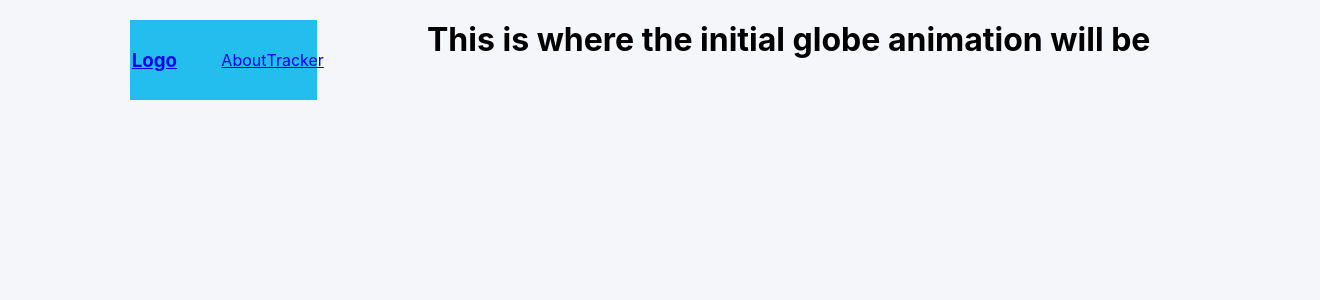
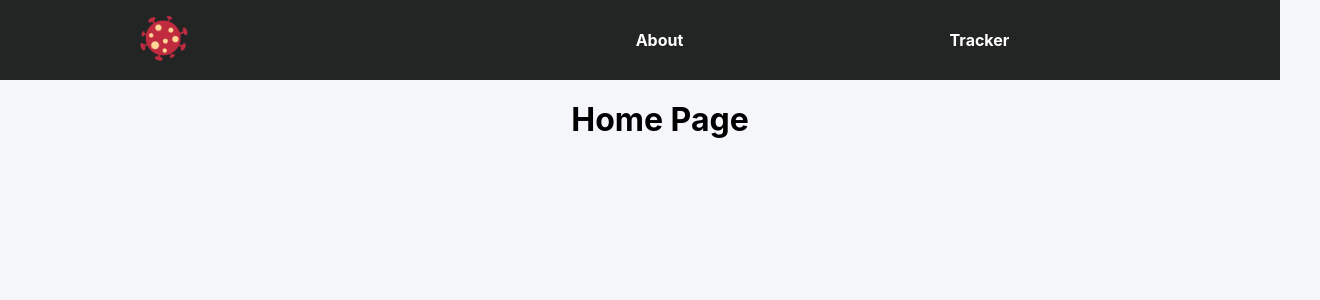
Before and after one commit to pairofAces/covid-vault, a React (Create React App) app: page / in a window 1280 px wide. Shown: the top 300 px of the page, 1320 px wide, since content can reach past the window. Built offline with nearby package versions, Linux system fonts and the light colour scheme.

Commit message:
nav bar and tracker margin fixed

```diff
--- a/package.json
+++ b/package.json
@@ -13,9 +13,11 @@
     "react": "^16.13.1",
     "react-chartjs-2": "^2.10.0",
     "react-dom": "^16.13.1",
+    "react-globe": "^5.0.2",
     "react-leaflet": "^2.7.0",
     "react-router-dom": "^5.2.0",
-    "react-scripts": "3.4.3"
+    "react-scripts": "3.4.3",
+    "three": "^0.121.1"
   },
   "scripts": {
     "start": "react-scripts start",
--- a/src/App.css
+++ b/src/App.css
@@ -1,13 +1,19 @@
 .app {
     text-align: center;
+    width: 100%;
 }
 
 nav {
+    /* position: fixed; */
+    right: 0;
+    left: 0;
+    top: 0;
+    z-index: 1030;
     display: flex;
     justify-content: space-around;
     align-items: center;
     min-height: 10vh;
-    background: rgba(1, 181, 236, 0.856);
+    background: rgba(0, 0, 0, 0.856);
     color: white;
 }
 
@@ -18,3 +24,22 @@ nav {
     align-items: center;
     list-style: none;
 }
+
+.top-nav-icon {
+    height: 50px;
+    width: 50px;
+}
+
+@keyframes top-nav-icon-spin {
+    from {
+        transform: rotate(0deg);
+    } to {
+        transform: rotate(360deg);
+    }
+}
+
+@media (prefers-reduced-motion: no-preference) {
+    .top-nav-icon {
+        animation: top-nav-icon-spin infinite 20s linear;
+    }
+}
--- a/src/App.js
+++ b/src/App.js
@@ -4,6 +4,7 @@ import Nav from './Nav';
 import About from './About';
 import Tracker from './Tracker';
 import { BrowserRouter as Router, Switch, Route } from 'react-router-dom';
+import ReactGlobe from 'react-globe';
 
 
 
@@ -11,22 +12,29 @@ function App() {
 
   return (
     <Router>
+        <div>
+          <Nav/>
+        </div>
       <div className="app">
-        <Nav/>
         <Switch>
           <Route path="/" exact component={Home}/>
           <Route path="/about" component={About}/>
           <Route path="/tracker" component={Tracker}/>
         </Switch>
+
       </div>
     </Router>
   );
 }
 
-const Home = () => (
-  <div>
-    <h1>This is where the initial globe animation will be</h1>
-  </div>
-)
+function Home() {
+  // return <ReactGlobe/>
+  return (
+    <div>
+      <h1>Home Page</h1>
+    </div>
+  )
+}
+
 
 export default App;
--- a/src/Nav.js
+++ b/src/Nav.js
@@ -1,18 +1,20 @@
 import React from 'react';
 import './App.css';
 import { Link } from 'react-router-dom';
+import img from './covid-19.png';
 
 function Nav() {
     return (
         <nav>
             <Link to='/'>
-                <h3>Logo</h3>
+                {/* put an img tag here */}
+                <img src={img} className="top-nav-icon" alt="icon"/>
             </Link>
             <ul className="nav-links">
-                <Link to='/about'>
+                <Link to='/about' style={{color: "white", textDecoration: "none", fontWeight:"bold"}}>
                     <li>About</li>
                 </Link>
-                <Link to='/tracker'>
+                <Link to='/tracker' style={{color: "white", textDecoration: "none", fontWeight:"bold"}}>
                     <li>Tracker</li>
                 </Link>
             </ul>
```
Also changed, not shown: src/Router.js (added, +20 -0 lines), src/covid-19.png (added), 1 other file (tests, documents, lock files or other folders).
